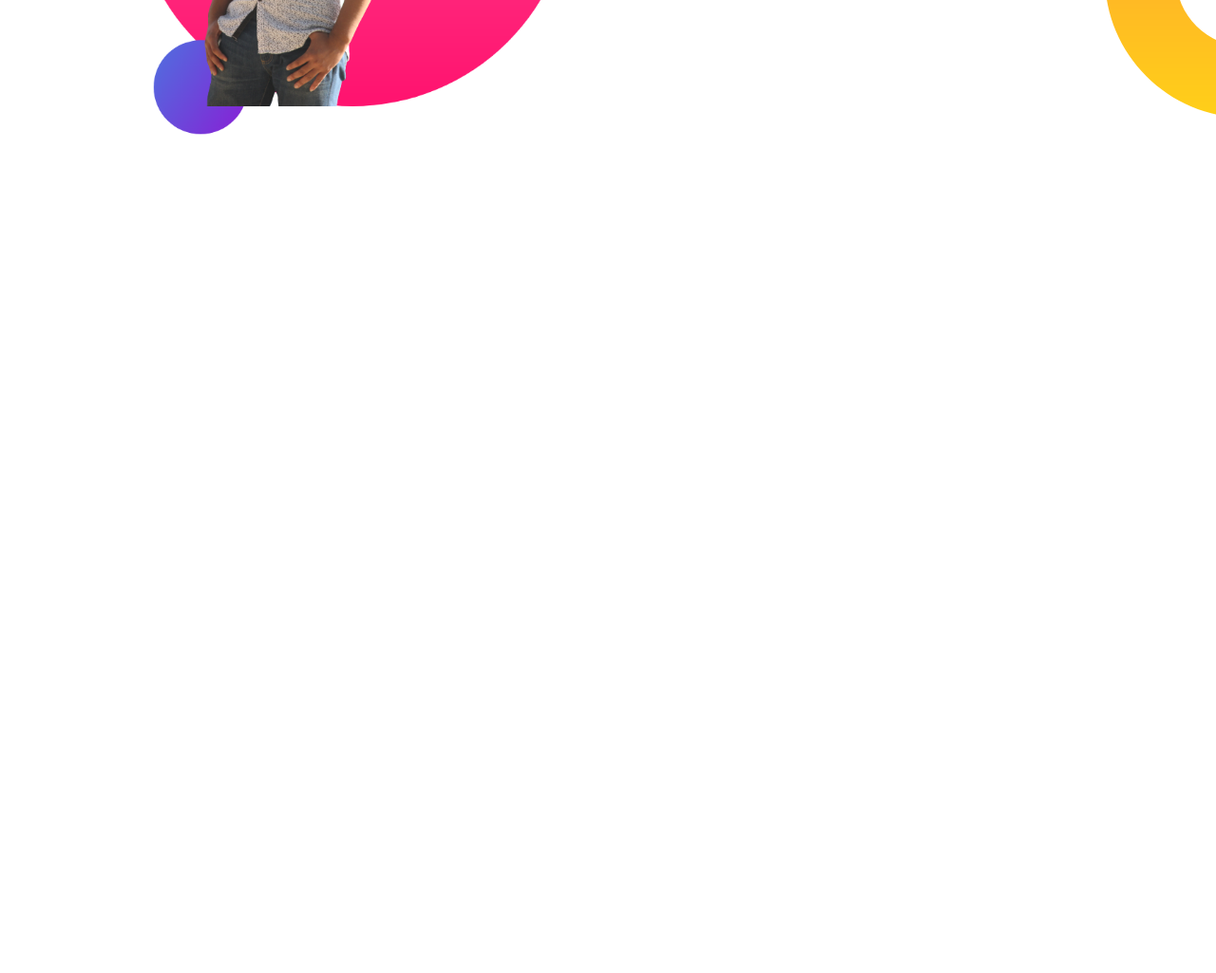
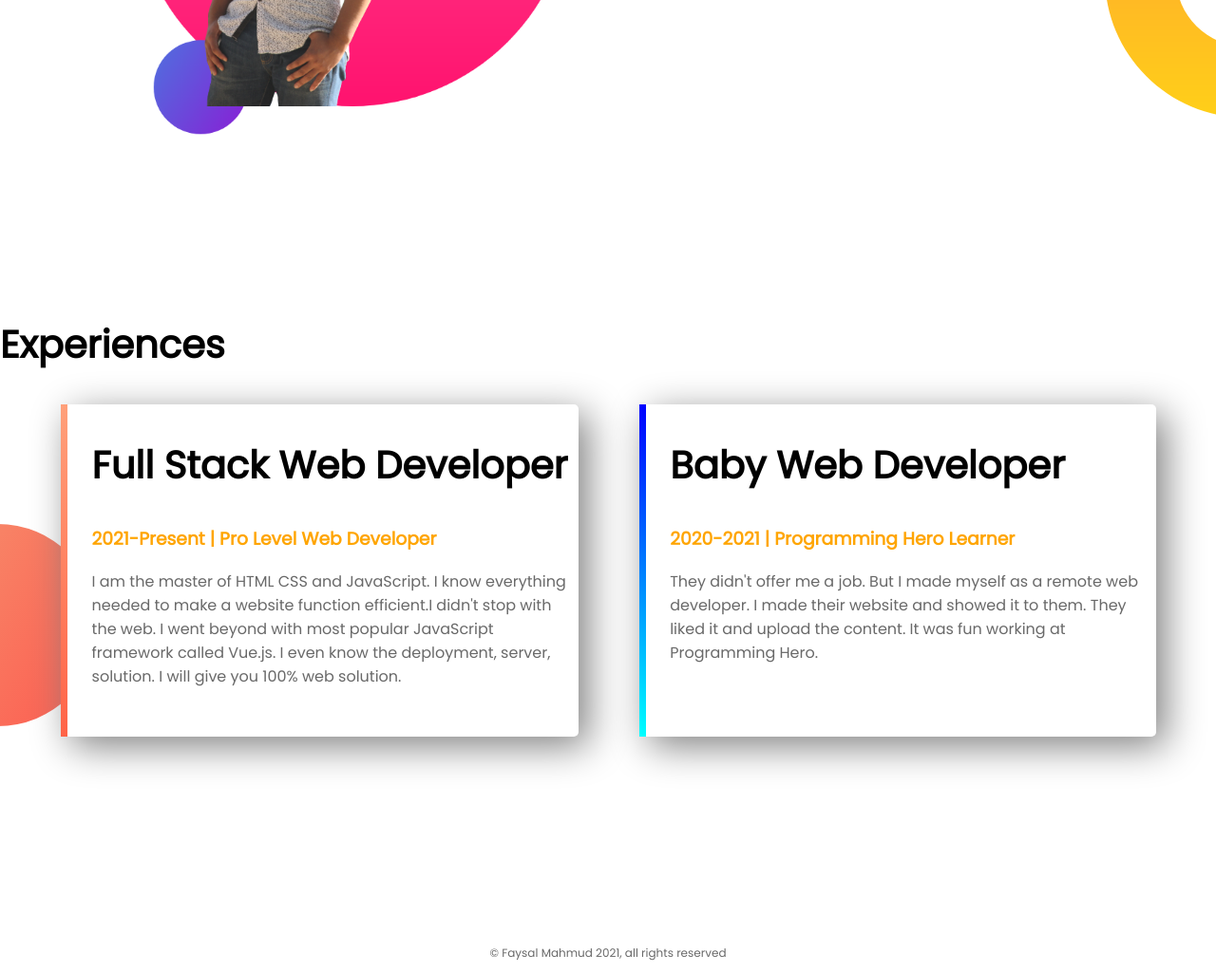
Before and after one commit to Faysal075/web-portfolio, a plain HTML site: page index.html in a window 1280 px wide. Shown: the part 1000-2025 px from the top of the page at 95% size. Before the commit the page ends 1300 px from the top, so only its background shows below. Drawn offline with Linux system fonts and the light colour scheme.

Commit message:
my-first-portfolio

```diff
--- a/index.html
+++ b/index.html
@@ -11,7 +11,7 @@
     <section class="top-banner">
         <div class="half-width">
             <h1>Welcome to the</h1>
-            <h1><span class="name-highlighter">Faysal</span> Website</h1>
+            <h1><span class="orange-highlighter">Faysal</span> Website</h1>
             <h3>World class pro web developer</h3>
             <P>CSE te pori kintu code parina. Kintu jhankar vaier web development er add deikha khub vallagse. R web developer der khali paisa hi paisa. Bahut maja ayega. Tai vablam web developer hoia tk kamano jaini, karon web developer hoite parle tk r tk...</P>
             <a class="link-button" target="_blank" href="https://www.linkedin.com/in/faysal-mahmud-5316b4157/">HIRE ME</a>
@@ -31,5 +31,19 @@
             <a class="link-button" target="_blank" href="https://www.linkedin.com/in/faysal-mahmud-5316b4157/">DOENLOAD MY RESUME</a>
         </div>
     </section>
+    <section class="experience-area">
+        <h2>Experiences</h2>
+        <div id="full-stack" class="half-width single-experience">
+            <h2>Full Stack Web Developer</h2>
+            <h3 class="orange-highlighter">2021-Present | Pro Level Web Developer</h3>
+            <p>I am the master of HTML CSS and JavaScript. I know everything needed to make a website function efficient.I didn't stop with the web. I went beyond with most popular JavaScript framework called Vue.js. I even know the deployment, server, solution. I will give you 100% web solution.</p>
+        </div>
+        <div id="baby" class="half-width single-experience">
+            <h2>Baby Web Developer</h2>
+            <h3 class="orange-highlighter">2020-2021 | Programming Hero Learner</h3>
+            <p>They didn't offer me a job. But I made myself as a remote web developer. I made their website and showed it to them. They liked it and upload the content. It was fun working at Programming Hero.</p>
+        </div>
+    </section>
+    <footer><p>© Faysal Mahmud 2021, all rights reserved</p></footer>
 </body>
 </html>
--- a/style.css
+++ b/style.css
@@ -2,7 +2,7 @@ body{
     margin: 0;
     font-family: 'Poppins', sans-serif;
 }
-.name-highlighter{
+.orange-highlighter{
     color: orange;
 }
 h1{
@@ -48,3 +48,28 @@ section{
     background-repeat: no-repeat;
     background-position: right;
 }
+.single-experience{
+    box-shadow: 10px 10px 40px gray;
+    border-radius: 5px;
+    height: 70%;
+    background-color: white;
+}
+.experience-area{
+    background-image: url("images/exp-bg.png");
+    background-repeat: no-repeat;
+    background-position: left;
+}
+#full-stack{
+    border-left: 7px solid;
+    border-image: linear-gradient(180deg, lightsalmon, tomato);
+    border-image-slice: 1;
+}
+#baby{
+    border-left: 7px solid;
+    border-image: linear-gradient(180deg, blue, cyan);
+    border-image-slice: 1;
+}
+footer p{
+    text-align: center;
+    font-size: 12px;
+}
```
